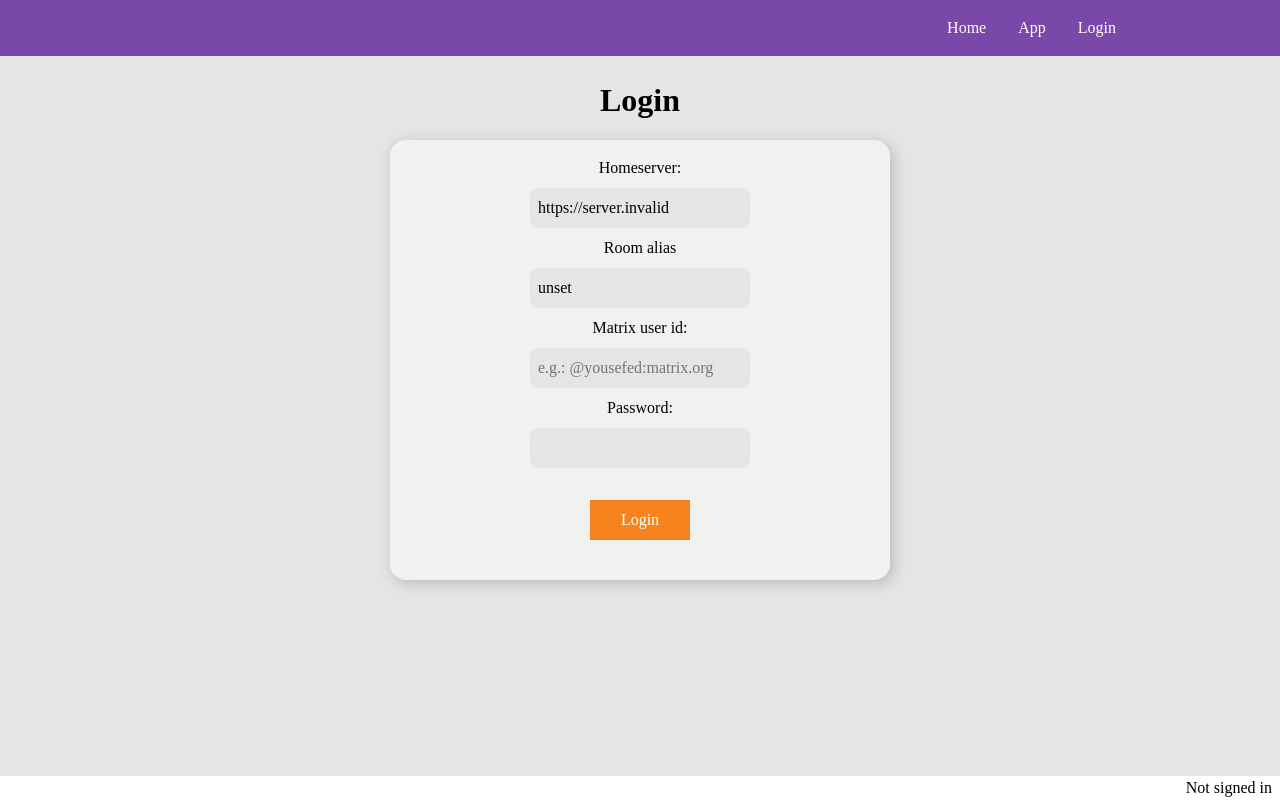
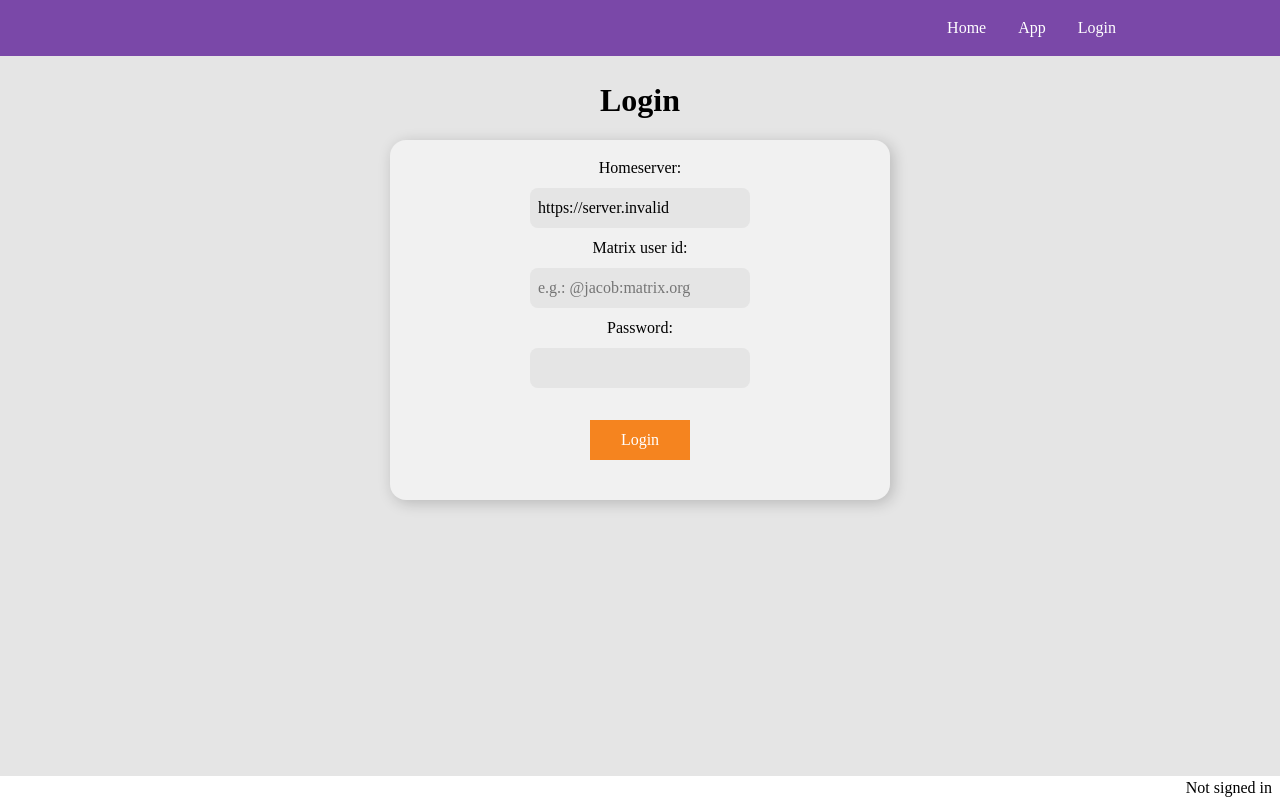
Before and after one commit to jacobcoro/eduvault-matrix-crdt, a Next.js app: page /login in a window 1280 px wide. Built offline with nearby package versions, Linux system fonts and the light colour scheme; no server answers; some icons are missing.

Commit message:
remove romeId from sign-in

```diff
--- a/src/components/LoginForm.tsx
+++ b/src/components/LoginForm.tsx
@@ -34,18 +34,10 @@ const LoginForm = ({
           onChange={(e) => handleChange('baseUrl', e.target.value)}
         />
 
-        <label htmlFor="room-input">Room alias</label>
-        <input
-          id="room-input"
-          type="text"
-          onChange={(e) => handleChange('roomAlias', e.target.value)}
-          value={loginData.roomAlias}
-        ></input>
-
         <label htmlFor="user-input">Matrix user id:</label>
         <input
           autoComplete="username"
-          placeholder="e.g.: @yousefed:matrix.org"
+          placeholder="e.g.: @jacob:matrix.org"
           id="user-input"
           onChange={(e) => handleChange('userId', e.target.value)}
           value={loginData.userId}
--- a/src/model/database/utils.ts
+++ b/src/model/database/utils.ts
@@ -5,7 +5,6 @@ import { CollectionKey, Room } from './types';
 
 export interface LoginData extends ICreateClientOpts {
   password?: string;
-  roomAlias?: string;
 }
 
 export type MatrixLoginRes = {
@@ -42,7 +41,6 @@ export const checkForExistingRoomAlias = async (
   matrixClient: MatrixClient,
   alias: string
 ) => {
-  const userId = matrixClient.getUserId();
   let existingRoom: { room_id: string } | null = null;
   try {
     console.time('getRoomIdForAlias');
```
Also changed, not shown: src/pages/login.tsx (+1 -7 lines).
